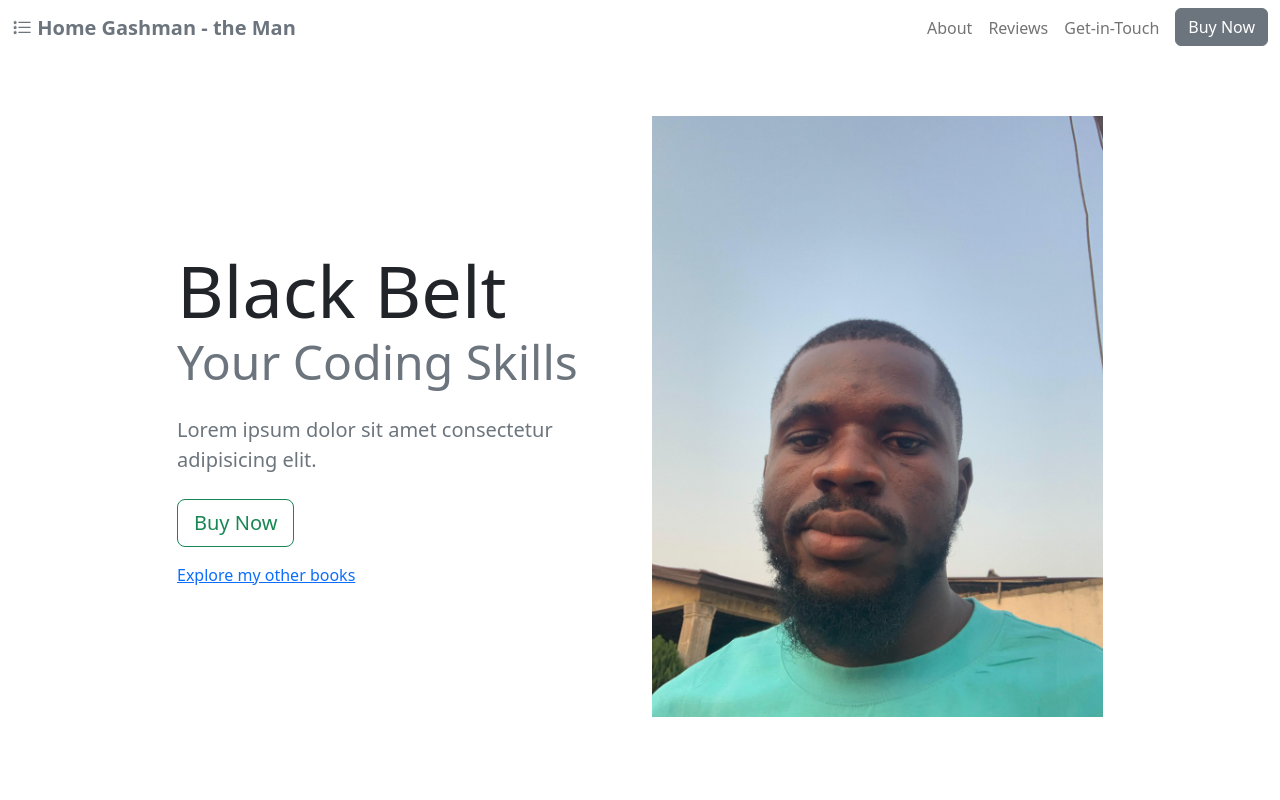
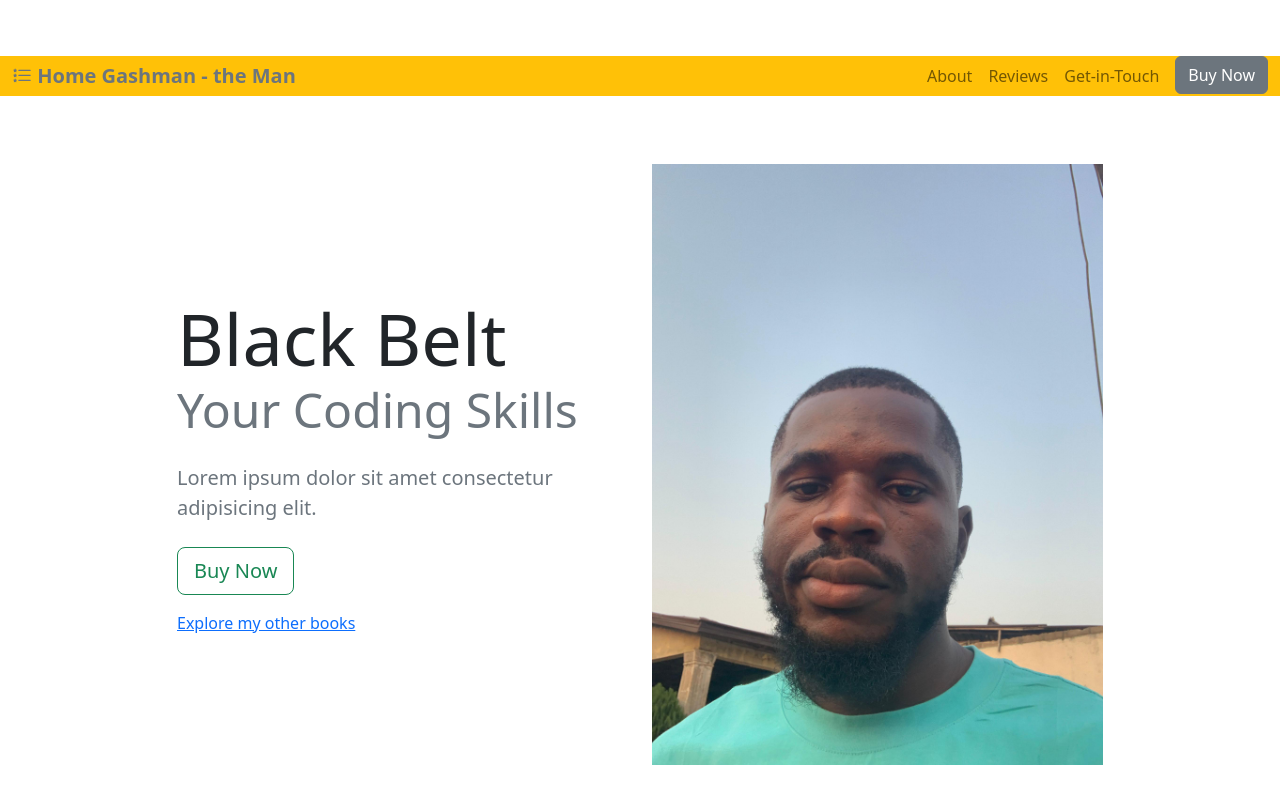
Before and after one commit to gashman878/Boot-Class, a plain HTML site: page index.html in a window 1280 px wide. Shown: the top 800 px of the page. Drawn offline with nearby package versions, Linux system fonts and the light colour scheme.

Commit message:
';lkjhjkl;

```diff
--- a/index.html
+++ b/index.html
@@ -17,7 +17,7 @@
 
     <!-- Navbar -->
      <nav class="navbar navbar-expand-md navbar-light">
-        <div class="container-xxl">
+        <div class="container-xxl mt-5 bg-warning">
             <a href="#intro" class="navbar-brand">
                 <span class="fw-bold text-secondary">
                     <i class="bi bi-list-stars"></i>
```
